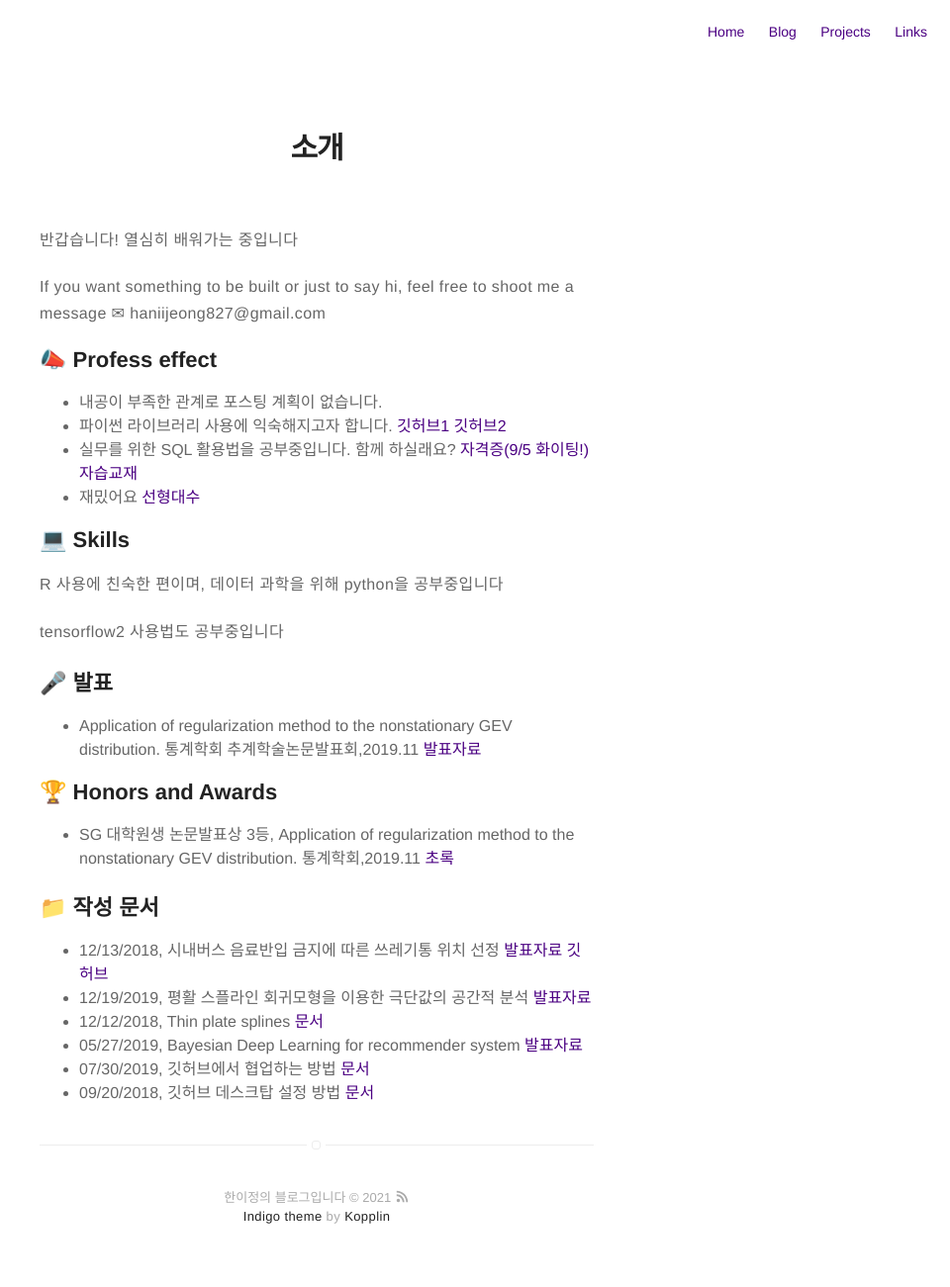
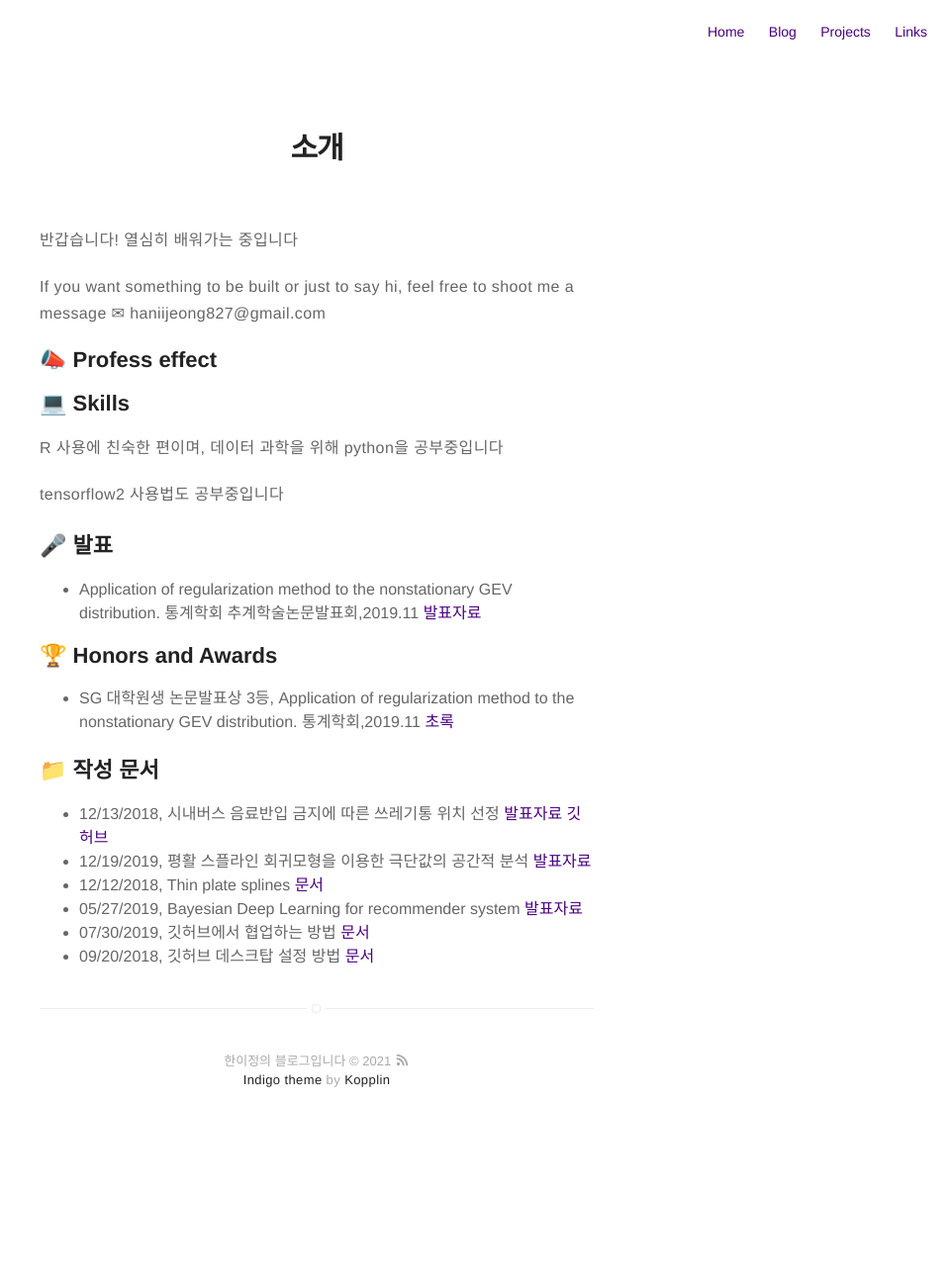
Before and after one commit to 12jeong/12jeong.github.io, a Jekyll site: the page built from about.md, in a window 1280 px wide. Shown: the whole page at 99% size, without its empty margins (320-1280 px from the left). Built offline with Jekyll 4.4.1, drawn with Linux system fonts in a browser that asks for light colours; some web fonts are replaced; after the commit the page ends 1163 px from its top, so only the background shows below that.

Commit message:
about 210221

```diff
--- a/about.md
+++ b/about.md
@@ -9,20 +9,6 @@ layout: page
 <p>If you want something to be built or just to say hi, feel free to shoot me a message  ✉ haniijeong827@gmail.com</p>
 
 <h2> 📣 Profess effect </h2>
-<ul class="skill-list">
-	<li> 내공이 부족한 관계로 포스팅 계획이 없습니다.
-	</li>
-	<li> 파이썬 라이브러리 사용에 익숙해지고자 합니다.
-		<a href ='https://github.com/12jeong/Machine-Learning-with-Python-Practice'> 깃허브1 </a>
-		<a href ='https://github.com/12jeong/Kaggle-beginner'> 깃허브2 </a>
-	</li>
-	<li> 실무를 위한 SQL 활용법을 공부중입니다. 함께 하실래요?
-		<a href ='https://www.dataq.or.kr/www/sub/a_03.do'> 자격증(9/5 화이팅!) </a>
-		<a href ='https://www.hanbit.co.kr/store/books/look.php?p_code=B8585882565'> 자습교재  </a>
-	</li>
-	<li> 재밌어요 <a href ='http://www.howl.or.kr/?xn_content=8467'> 선형대수 </a>
-	</li>
-</ul>
 
 <h2> 💻 Skills</h2>
 <p> R 사용에 친숙한 편이며, 데이터 과학을 위해 python을 공부중입니다 </p>
```
